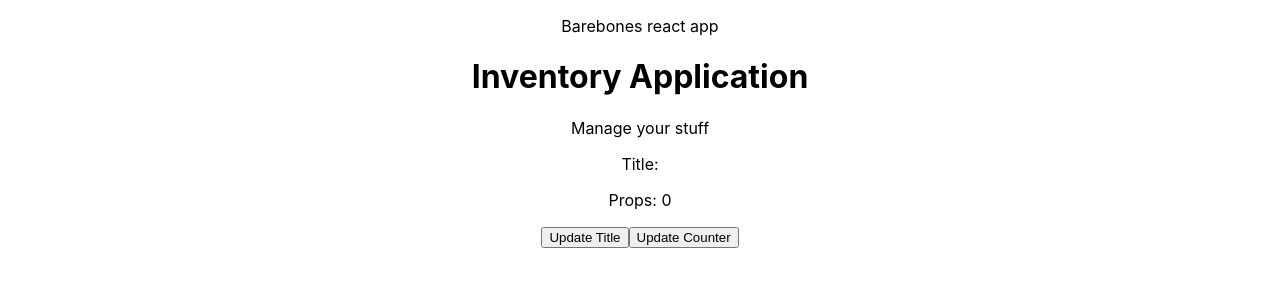
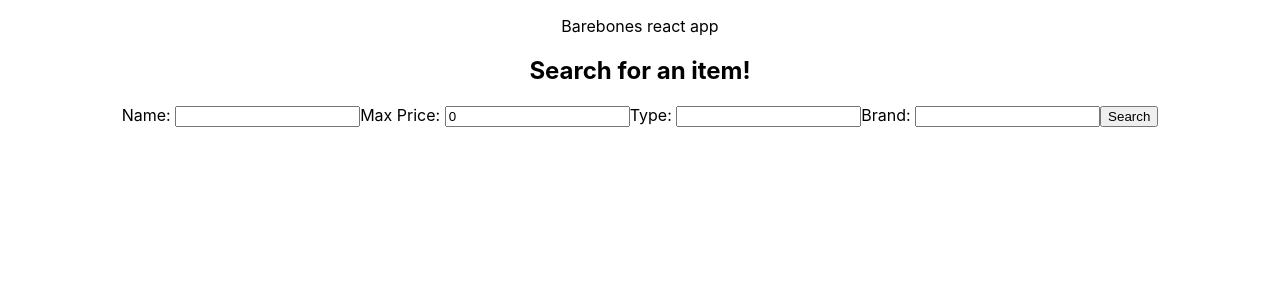
Before and after one commit to BrysonWilks/inventory, a React (Create React App) app: page / in a window 1280 px wide. Shown: the top 300 px of the page. Built offline with nearby package versions, Linux system fonts and the light colour scheme.

Commit message:
adding search bar and updating other classes

```diff
--- a/src/App.js
+++ b/src/App.js
@@ -2,14 +2,14 @@
 import './App.css';
 import Info from './Info.js'; // No curly braces here because Info is a default export
 import { useState } from 'react'; //You have to use curly braces because useState is not a default Export
+import SearchBar from './SearchBar';
 
 /* Passing in props */
 function App() {
   return (
     <div className="App">
       <p> Barebones react app </p>
-      <Info title = "Inventory Application"></Info>
-      <ButtonState />
+      <SearchBar />
     </div>
   );
 }
--- a/src/Info.js
+++ b/src/Info.js
@@ -3,15 +3,22 @@ import React from 'react';
 class Info extends React.Component{
   constructor(props){
     super(props);
+    this.state = {
+      title: "",
+      count: 0
+    };
+  }
+
+  buttonPressed = () =>{
+    this.setState({
+      count: this.state.count + 1
+    });
   }
   render(){
-
-  const title = this.props.title;
-  const showTitle = true;
-    return (
+    return(
       <div>
-      <h1>{title}</h1>
-      <p> Manage your stuff </p>
+      <p>Count: {this.state.count} </p>
+      <button onClick={this.buttonPressed}>Click me! </button>
       </div>
     );
   }
--- /dev/null
+++ b/src/SearchBar.js
@@ -0,0 +1,47 @@
+import {useState} from 'react';
+
+function SearchBar(props){
+
+  const [name, setName] = useState("");
+  const [price, setPrice] = useState(0);
+  const [type, setType] = useState("");
+  const [brand, setBrand] = useState("");
+
+
+  return(
+    <div>
+    <h2>Search for an item!</h2>
+    <form>
+      <label for="name-field">Name: </label>
+      <input id="name-field"
+             type = "text"
+             value = {name}
+             onChange = {(e) => setName(e.target.value)}/>
+
+      <label for="price-field">Max Price: </label>
+      <input id="price-field"
+             type = "number"
+             value = {price}
+             onChange = {(e) => setPrice(e.target.value)}/>
+
+      <label for="type-field">Type: </label>
+      <input id="type-field"
+             type = "type"
+             value = {type}
+             onChange = {(e) => setType(e.target.value)}/>
+
+      <label for="brand-field">Brand: </label>
+      <input id="brand-field"
+             type = "brand"
+             value = {brand}
+             onChange = {(e) => setBrand(e.target.value)}/>
+
+      <button type ="button">Search</button>
+
+    </form>
+    </div>
+  );
+
+}
+
+export default SearchBar;
```
